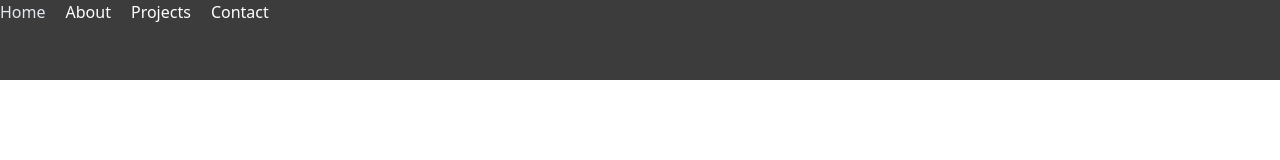
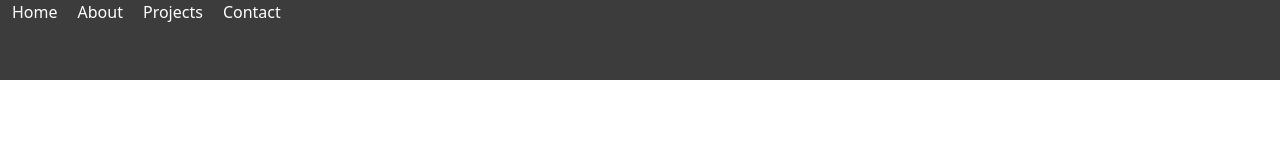
Before and after one commit to Kauesamartino/Portfolio, a Next.js app: page / in a window 1280 px wide. Shown: the top 160 px of the page. Built offline with nearby package versions, Linux system fonts and the light colour scheme.

Commit message:
feat: update class naming conventions in Header and Menu components for consistency

```diff
--- a/src/app/components/Header/header.module.scss
+++ b/src/app/components/Header/header.module.scss
@@ -4,7 +4,7 @@
     height: 80px;
     position: fixed;
     overflow: hidden;
-    &__container{
+    .container{
         display: flex;
         justify-content: space-between;
         align-items: center;
--- a/src/app/components/Menu/index.tsx
+++ b/src/app/components/Menu/index.tsx
@@ -5,16 +5,16 @@ import styles from "./menu.module.scss";
 const Menu = () => {
   return (
     <nav className={styles.menu}>
-      <a href="/" className={styles.menu__item}>
+      <a href="/" className={styles.item}>
         Home
       </a>
-      <a href="/about" className={styles.menu__item}>
+      <a href="/about" className={styles.item}>
         About
       </a>
-      <a href="/projects" className={styles.menu__item}>
+      <a href="/projects" className={styles.item}>
         Projects
       </a>
-      <a href="/contact" className={styles.menu__item}>
+      <a href="/contact" className={styles.item}>
         Contact
       </a>
     </nav>
--- a/src/app/components/Menu/menu.module.scss
+++ b/src/app/components/Menu/menu.module.scss
@@ -2,11 +2,11 @@
     display: flex;
     gap: 20px;
 
-    &__item{
+    .item{
         color: #fff;
     }
 
-    &__item:hover{
+    .item:hover{
         color: #e2e8f0;
         transition: color 0.3s ease;
     }
```
